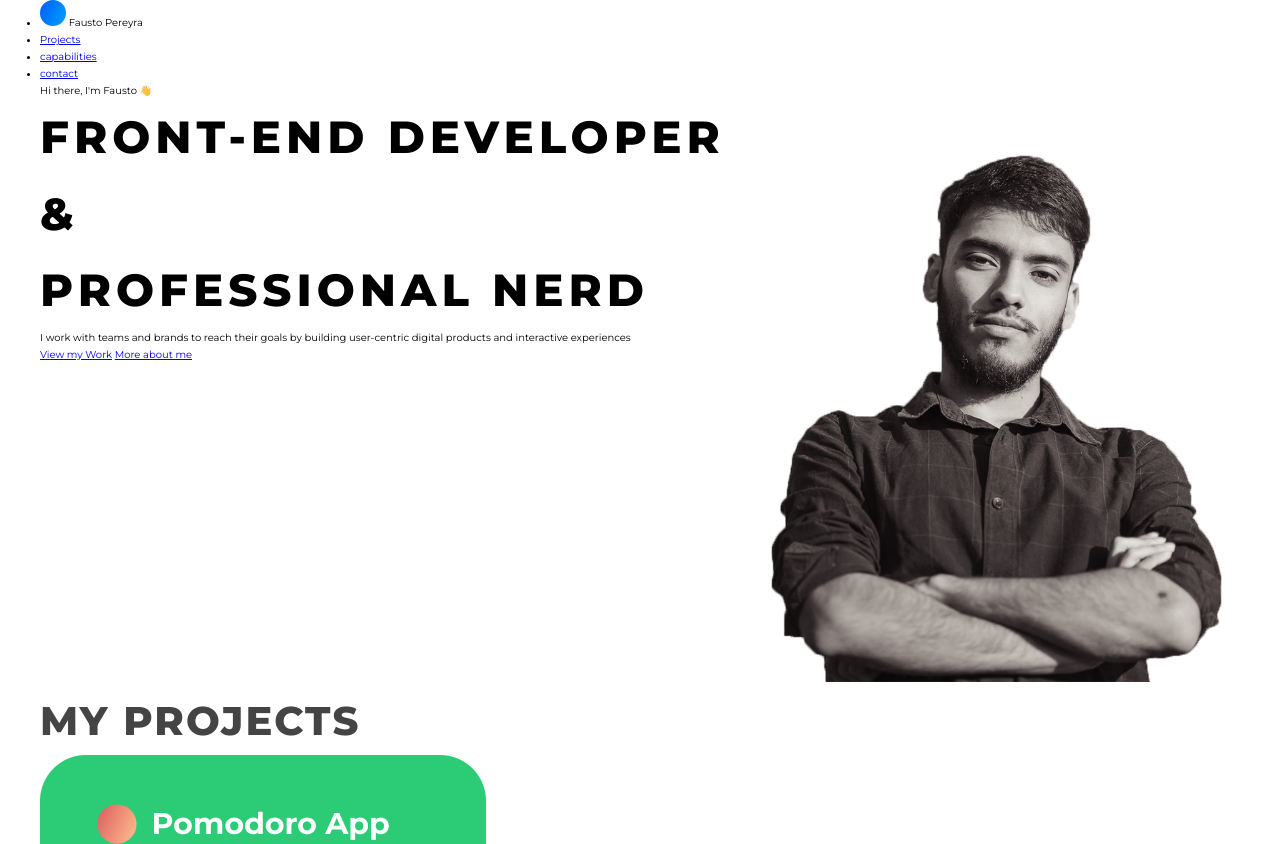
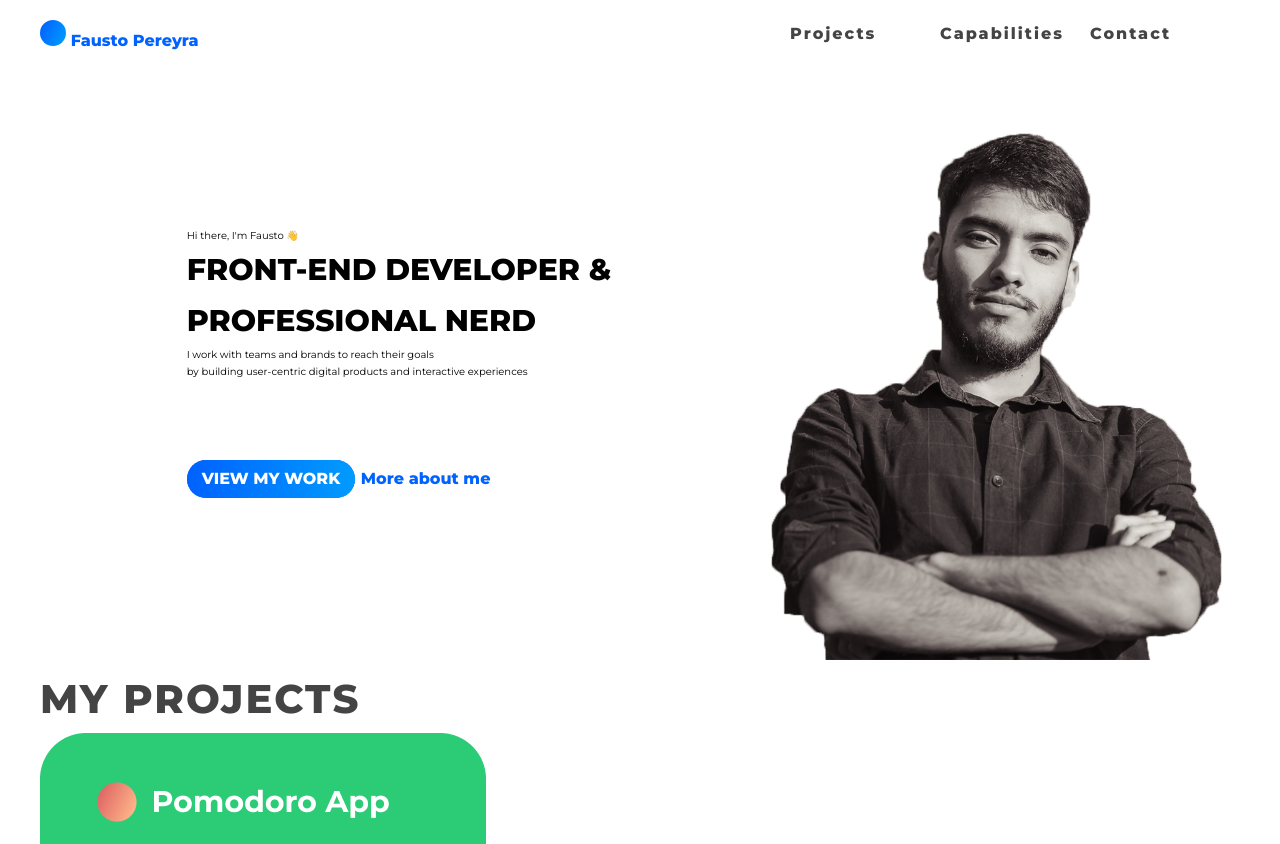
Before and after one commit to faustopereyra/Portfolio-website, a website: page index.html in a window 1280 px wide. Shown: the top 844 px of the page. Drawn offline with Linux system fonts and the light colour scheme.

Commit message:
header and hero

```diff
--- a/index.html
+++ b/index.html
@@ -1,5 +1,6 @@
 <!DOCTYPE html>
 <html lang="en">
+
 <head>
     <meta charset="UTF-8">
     <meta name="viewport" content="width=device-width, initial-scale=1.0">
@@ -8,25 +9,31 @@
     <link rel="shortcut icon" type="image/png" href="media/images/favicon.ico">
     <title>Fausto Pereyra</title>
 </head>
+
 <body>
-    <header><div class="header">
-        <ul>
+    <header>
+        <div class="header">
+            <ul class="header--list">
                 <li><img src="media/images/Logo.svg" alt="Logo">
                     <span>Fausto Pereyra</span></li>
                 <li><a href="projects"> Projects</a></li>
-            <li><a href="capabilities"> capabilities</a></li>
-            <li><a href="contact"> contact</a></li>
+                <li><a href="capabilities"> Capabilities</a></li>
+                <li><a href="contact"> Contact</a></li>
             </ul>
-    </div></header>
+        </div>
+    </header>
 
     <div class="hero">
         <div class="hero--text">
             <p>Hi there, I'm Fausto 👋</p>
-            <h1 class="heading-primary" >Front-end developer & <br> Professional Nerd</h1>
-            <p>I work with teams and brands to reach their goals by building user-centric digital products and interactive experiences</p>
-            <div>
-                <a href="#"> View my Work</a>
-                <a href="#">More about me</a>
+            <h1 class="heading-primary">Front-end developer & <br> Professional Nerd</h1>
+            <p class="u-margin-bottom-big">I work with teams and brands to reach their goals<br> by building
+                user-centric
+                digital products and
+                interactive experiences</p>
+            <div class="">
+                <a class="btn btn--blue" href="#"> View my Work</a>
+                <a class="btn-text" href="#">More about me</a>
             </div>
 
         </div>
@@ -42,7 +49,8 @@
                 <p>Need some focus?🤔</p>
                 <h3 class="heading-tertiary">Pomodoro App</h3>
                 <p>A pomodoro timer it a technique to increase focus and productivity. <br>
-                This app lets you use an customize a productivity timer, has an integration with todoist and a leaderboard to compete with your friends.</p>
+                    This app lets you use an customize a productivity timer, has an integration with todoist and a
+                    leaderboard to compete with your friends.</p>
 
             </div>
         </div>
@@ -51,7 +59,8 @@
                 <p>Great Idea! You Should Write that one down...🤯</p>
                 <h3 class="heading-tertiary">Notify</h3>
                 <p>Store all your great Ideas with the help of this simple app
-                This app lets you write and store all your notes in a single place, with a nice blackboard + sticky note UI. Its build with react and use firebase for storage and authentication.</p>
+                    This app lets you write and store all your notes in a single place, with a nice blackboard + sticky
+                    note UI. Its build with react and use firebase for storage and authentication.</p>
 
             </div>
             <div><img src="media/images/Notify.png" alt=""></div>
@@ -97,4 +106,5 @@
 
 
 </body>
+
 </html>
--- a/sass/base/_base.scss
+++ b/sass/base/_base.scss
@@ -42,6 +42,9 @@ body {
     }
 }
 
+p{
+    //font-size: $default-font-size;
+}
 ::selection {
     background-color: $color-primary;
     color: $color-white;
--- a/sass/base/_typography.scss
+++ b/sass/base/_typography.scss
@@ -13,9 +13,9 @@ body {
 
     backface-visibility: hidden;
 
-    font-size: 4.5rem;
+    font-size: 3rem;
     font-weight: 700;
-    letter-spacing: .5rem;
+    //letter-spacing: .5rem;
 
     @include respond(phone) {
         letter-spacing: 1rem;
--- a/sass/components/_button.scss
+++ b/sass/components/_button.scss
@@ -4,12 +4,13 @@
     &:visited {
         text-transform: uppercase;
         text-decoration: none;
-        padding: 1.5rem 4rem;
+        padding: .5rem 1.5rem;
         display: inline-block;
         border-radius: 10rem;
         transition: all .2s;
         position: relative;
         font-size: $default-font-size;
+        font-weight: bold;
 
         //Change for the <button> element
         border: none;
@@ -42,8 +43,9 @@
         }
     }
 
-    &--green {
-        background-color: $color-primary;
+    &--blue {
+        background: linear-gradient(90deg, $color-primary 0%, $color-primary-light 100%);
+        //background-color: $color-primary;
         color: $color-white;
 
         &::after {
@@ -64,29 +66,19 @@
         transition: all .4s;
     }
 
-    &--animated {
-        animation: moveInBottom .5s ease-out .75s;
-        animation-fill-mode: backwards;
-    }
+
 }
 
 .btn-text {
     &:link,
     &:visited {
         font-size: $default-font-size;
+        font-weight: bold;
         color: $color-primary;
         display: inline-block;
         text-decoration: none;
-        border-bottom: 1px solid $color-primary;
         padding: 3px;
         transition: all .2s;
-    }
-
-    &:hover {
-        background-color: $color-primary;
-        color: $color-white;
-        box-shadow: 0 1rem 2rem rgba($color-black, .15);
-        transform: translateY(-2px);
     }
 
     &:active {
--- a/sass/layout/_header.scss
+++ b/sass/layout/_header.scss
@@ -0,0 +1,24 @@
+.header{
+    //box-shadow: ;
+    //border-bottom: solid 1px $color-grey-dark;
+    height: 4rem;
+    //align-items: center;
+    //text-align: center;
+
+    &--list{
+        margin-top: 2rem;
+        list-style: none;
+        font-size: $default-font-size;
+        grid-template-columns: 5fr 1fr 1fr 1fr;
+        display: grid;
+        font-weight: 500;
+        color: $color-primary;
+        font-weight: bold;
+        & a {
+            color: $color-grey-dark;
+            letter-spacing: 2px;
+            text-decoration: none;
+            align-items: center;
+        }
+    }
+}
--- a/sass/layout/_hero.scss
+++ b/sass/layout/_hero.scss
@@ -1,7 +1,8 @@
 .hero{
     display: grid;
-    grid-template-columns: 2fr 1fr;
+    grid-template-columns: 1.5fr 1fr;
     justify-items: center;
+    align-items: center;
 
     &--text{
         //width: 40vw;
```
Also changed, not shown: main.css. Lines whose indentation alone changed are shown as unchanged.
